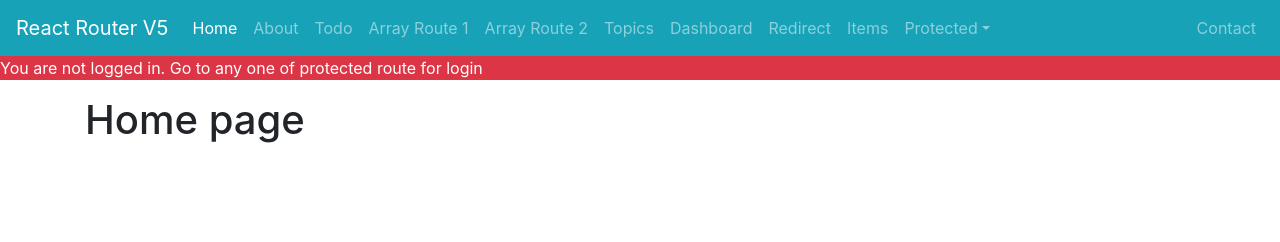
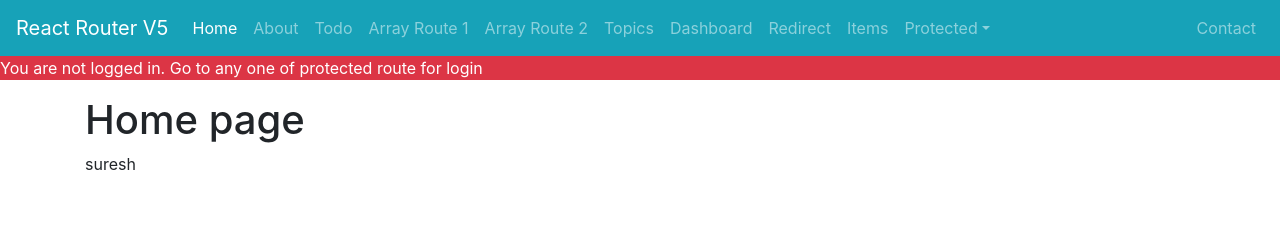
Before and after one commit to vigneshwaran-chandrasekaran/react-router-v5, a React (Create React App) app: page / in a window 1280 px wide. Shown: the top 242 px of the page. Built offline with nearby package versions, Linux system fonts and the light colour scheme.

Commit message:
added environment files

```diff
--- a/public/index.html
+++ b/public/index.html
@@ -7,7 +7,7 @@
   <meta name="viewport" content="width=device-width, initial-scale=1" />
   <meta name="theme-color" content="#000000" />
   <meta name="description" content="Web site created using create-react-app" />
-  <base href="/">
+  <base href="/react-router-v5/">
   <link rel="apple-touch-icon" href="logo192.png" />
   <!--
       manifest.json provides metadata used when your web app is installed on a
--- a/src/pages/Home.js
+++ b/src/pages/Home.js
@@ -4,6 +4,7 @@ export default function Home() {
   return (
     <div>
       <h1>Home page</h1>
+      <p>{process.env.REACT_APP_NAME}</p>
     </div>
   );
 }
```
Also changed, not shown: 2 other files (tests, documents, lock files or other folders).
